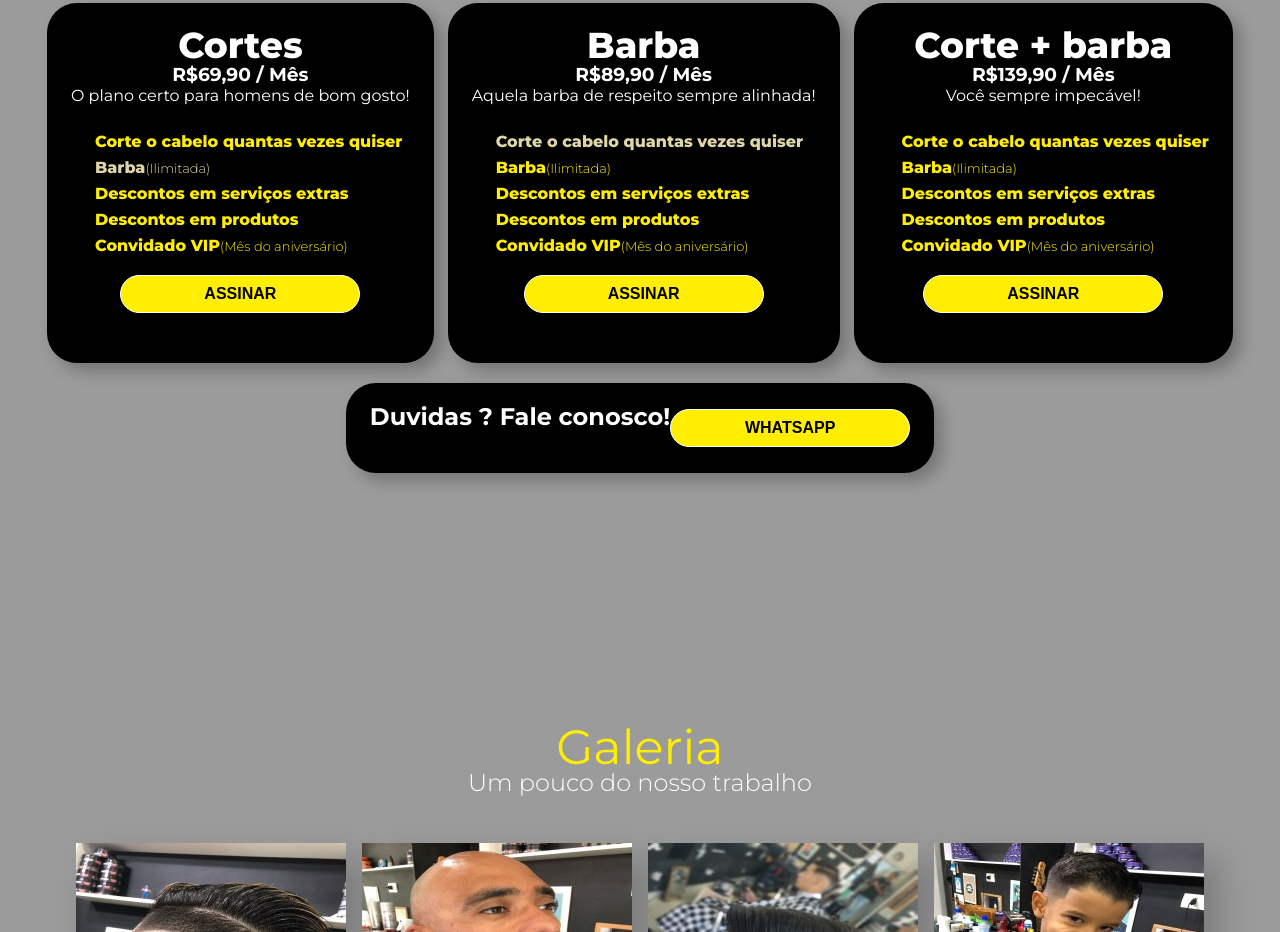
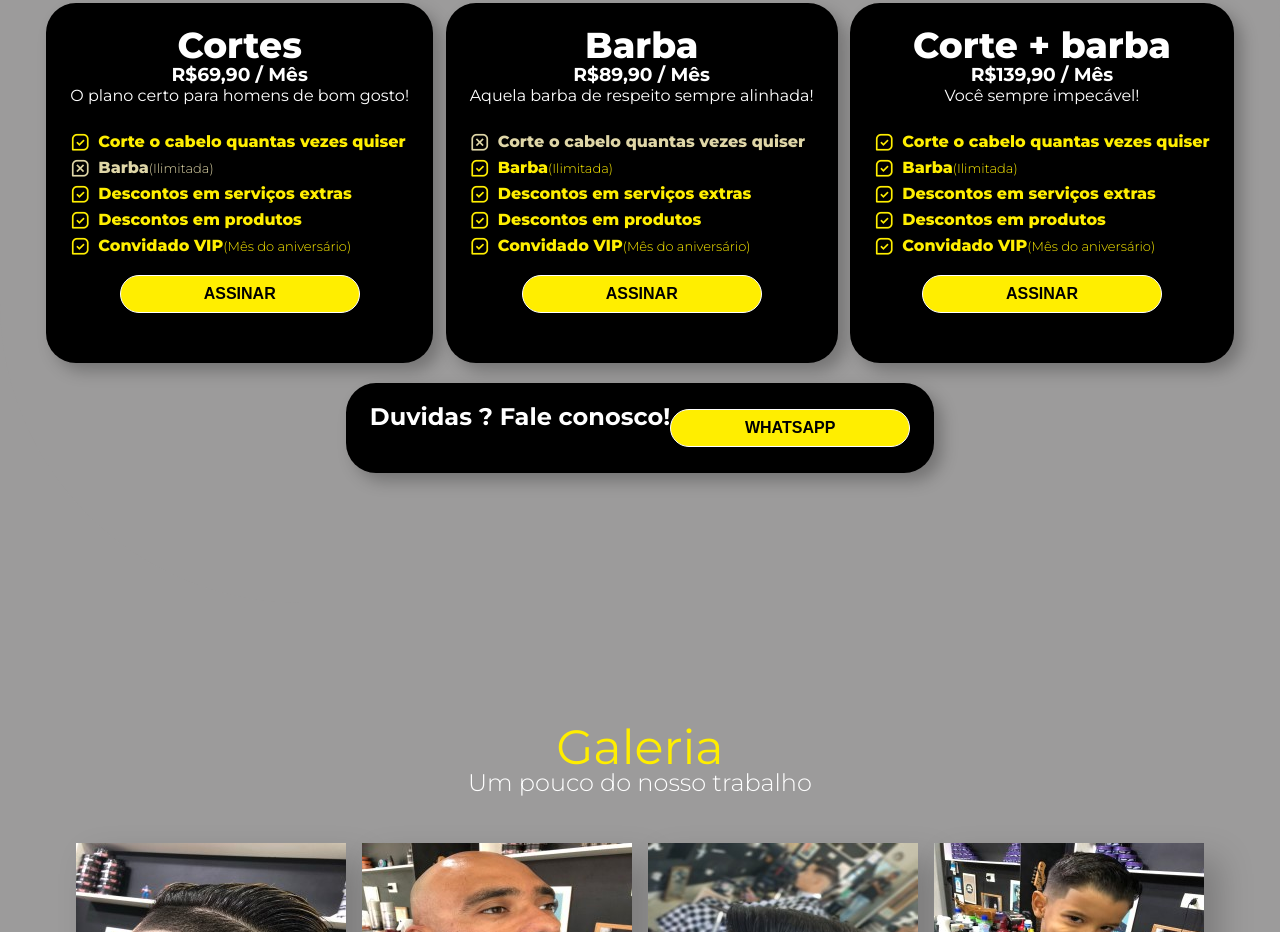
Before and after one commit to labarberiazero13/labarberiazero13, a plain HTML site: page index.html in a window 1280 px wide. Shown: the part 2129-3061 px from the top of the page. Drawn offline with nearby package versions, Linux system fonts and the light colour scheme.

Commit message:
atualização 1.1

```diff
--- a/index.html
+++ b/index.html
@@ -8,7 +8,7 @@
     <title>La Barberia Zero13</title>
     <link rel="shortcut icon" href="assests/img/favicon.png" type="image/x-icon">
     <!-- icon -->
-    <link href='https://unpkg.com/boxicons@2.1.2/css/boxicons.min.css' rel='stylesheet'>
+    <link href='https://unpkg.com/boxicons@2.1.4/css/boxicons.min.css' rel='stylesheet'>
     <!-- estilo css -->
     <link rel="stylesheet" href="assests/css/style.css">
 </head>
@@ -83,66 +83,7 @@
                 </div>
             </div>
         </section>
-        <!--<section class="services section" id="services">
-            <div class="services__content">
-                <div class="row">
-                    <div class="section__title">
-                        <h1>Serviços</h1>
-                        <span>Que realziamos</span>
-                    </div>
-                </div>
-                <div class="services__content__descripion grid container">
-                    <div class="box">
-                        <div class="inner">
-                            <img src="assests/img/servicos/servicos.png" alt="">
-                            <p>Cortes Variados</p>
-                        </div>
-                    </div>
-                    <div class="box">
-                        <div class="inner">
-                            <img src="assests/img/servicos/servicos.png" alt="">
-                            <p>Barba</p>
-                        </div>
-                    </div>
-                    <div class="box">
-                        <div class="inner">
-                            <img src="assests/img/servicos/servicos.png" alt="">
-                            <p>Relaxamento</p>
-                        </div>
-                    </div>
-                    <div class="box">
-                        <div class="inner">
-                            <img src="assests/img/servicos/servicos.png" alt="">
-                            <p>Botox Capilar</p>
-                        </div>
-                    </div>
-                    <div class="box">
-                        <div class="inner">
-                            <img src="assests/img/servicos/servicos.png" alt="">
-                            <p>Platinado</p>
-                        </div>
-                    </div>
-                    <div class="box">
-                        <div class="inner">
-                            <img src="assests/img/servicos/servicos.png" alt="">
-                            <p>Hidratação facial c/ máscara</p>
-                        </div>
-                    </div>
-                    <div class="box">
-                        <div class="inner">
-                            <img src="assests/img/servicos/servicos.png" alt="">
-                            <p>Hidratação capilar</p>
-                        </div>
-                    </div>
-                    <div class="box">
-                        <div class="inner">
-                            <img src="assests/img/servicos/servicos.png" alt="">
-                            <p>Entre muitos outros serviços</p>
-                        </div>
-                    </div>
-                </div>
-            </div>
-        </section>-->
+
         <section class="package section" id="package">
             <div class="package_-content">
                 <div class="row">
@@ -161,23 +102,23 @@
                         </div>
                         <div class="card__items">
                             <div class="item">
-                                <i class='bx bx-message-square-check check_icon'></i>
+                                <i class='bx bx-message-square-check check__icon'></i>
                                 <p>Corte o cabelo quantas vezes quiser</p>
                             </div>
                             <div class="item">
-                                <i class='bx bx-message-square-x x_icon'></i>
+                                <i class='bx bx-message-square-x x__icon'></i>
                                 <p class="not">Barba<span>(Ilimitada)</span></p>
                             </div>
                             <div class="item">
-                                <i class='bx bx-message-square-check check_icon'></i>
+                                <i class='bx bx-message-square-check check__icon'></i>
                                 <p>Descontos em serviços extras</p>
                             </div>
                             <div class="item">
-                                <i class='bx bx-message-square-check check_icon'></i>
+                                <i class='bx bx-message-square-check check__icon'></i>
                                 <p>Descontos em produtos</p>
                             </div>
                             <div class="item">
-                                <i class='bx bx-message-square-check check_icon'></i>
+                                <i class='bx bx-message-square-check check__icon'></i>
                                 <p>Convidado VIP<span>(Mês do aniversário)</span></p>
                             </div>
                             <button class="btn" id="assinar">
@@ -196,23 +137,23 @@
                         </div>
                         <div class="card__items">
                             <div class="item">
-                                <i class='bx bx-message-square-x x_icon'></i>
+                                <i class='bx bx-message-square-x x__icon'></i>
                                 <p class="not">Corte o cabelo quantas vezes quiser</p>
                             </div>
                             <div class="item">
-                                <i class='bx bx-message-square-check check_icon'></i>
+                                <i class='bx bx-message-square-check check__icon'></i>
                                 <p>Barba<span>(Ilimitada)</span></p>
                             </div>
                             <div class="item">
-                                <i class='bx bx-message-square-check check_icon'></i>
+                                <i class='bx bx-message-square-check check__icon'></i>
                                 <p>Descontos em serviços extras</p>
                             </div>
                             <div class="item">
-                                <i class='bx bx-message-square-check check_icon'></i>
+                                <i class='bx bx-message-square-check check__icon'></i>
                                 <p>Descontos em produtos</p>
                             </div>
                             <div class="item">
-                                <i class='bx bx-message-square-check check_icon'></i>
+                                <i class='bx bx-message-square-check check__icon'></i>
                                 <p>Convidado VIP<span>(Mês do aniversário)</span></p>
                             </div>
                             <button class="btn" id="assinar">
@@ -231,23 +172,23 @@
                         </div>
                         <div class="card__items">
                             <div class="item">
-                                <i class='bx bx-message-square-check check_icon'></i>
+                                <i class='bx bx-message-square-check check__icon'></i>
                                 <p>Corte o cabelo quantas vezes quiser</p>
                             </div>
                             <div class="item">
-                                <i class='bx bx-message-square-check check_icon'></i>
+                                <i class='bx bx-message-square-check check__icon'></i>
                                 <p>Barba<span>(Ilimitada)</span></p>
                             </div>
                             <div class="item">
-                                <i class='bx bx-message-square-check check_icon'></i>
+                                <i class='bx bx-message-square-check check__icon'></i>
                                 <p>Descontos em serviços extras</p>
                             </div>
                             <div class="item">
-                                <i class='bx bx-message-square-check check_icon'></i>
+                                <i class='bx bx-message-square-check check__icon'></i>
                                 <p>Descontos em produtos</p>
                             </div>
                             <div class="item">
-                                <i class='bx bx-message-square-check check_icon'></i>
+                                <i class='bx bx-message-square-check check__icon'></i>
                                 <p>Convidado VIP<span>(Mês do aniversário)</span></p>
                             </div>
                             <button class="btn" id="assinar">
```
